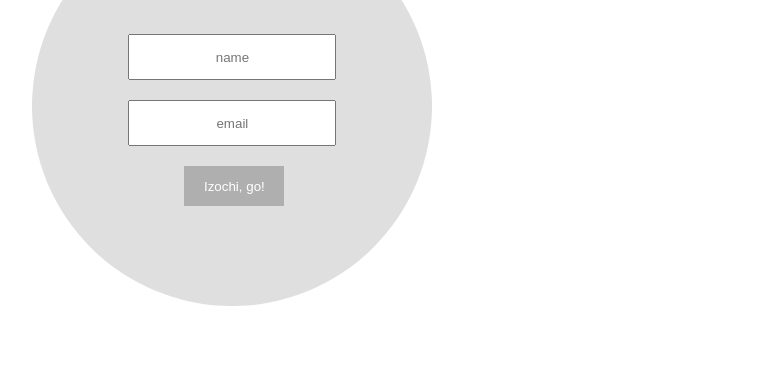
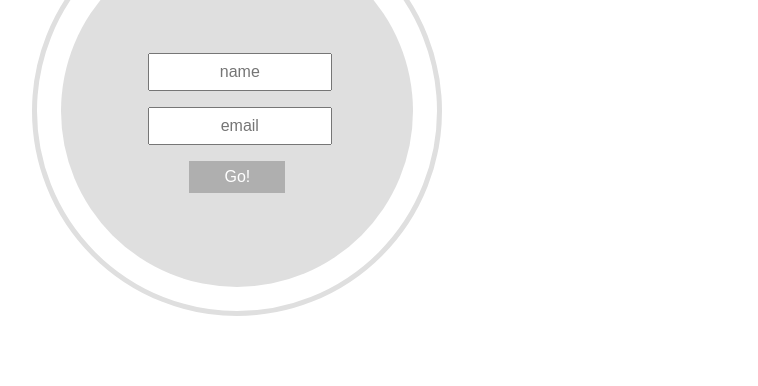
Before and after one commit to izochi/public, a website: page index.html in a window 1280 px wide. Shown: the part 414-800 px from the top of the page, without its empty margins (326-1084 px from the left). Drawn offline with nearby package versions, Linux system fonts and the light colour scheme; some packages are replaced by stand-ins of ours; a web font is replaced by a local one.

Commit message:
Add circle around form

```diff
--- a/pages/login.html
+++ b/pages/login.html
@@ -1,11 +1,11 @@
 <div class="login-container" ng-controller="LoginCtrl">
 <img src=""/>
 <h1 class="login-header"></h1>
-<div class="login-form-container">
-  <form id="form">
+<form id="form">
+  <div class="inputs-container">
     <input class="login-input" name="login-name" placeholder="name">
     <input class="login-input" name="login-email" placeholder="email">
-    <button class="login-input" type="submit">Izochi, go!</button>
-  </form>
+    <button class="login-input" type="submit">Go!</button>
+  </div>
+</form>
 </div>
-</div>
--- a/style/style.css
+++ b/style/style.css
@@ -28,25 +28,39 @@ div .red {
   width: 50vh;
   left: 28%;
   top: 40%;
+  background-color: white;
+  border: 5px solid #dfdfdf;
+  border-radius: 50vh;
+}
+
+.inputs-container {
+  position: relative;
+  margin: 0 auto;
+  top: 3vh;
+  padding: 2vh;
+  display: block;
   background-color: #dfdfdf;
-  border-radius: 300px;
+  height: 40vh;
+  width: 40vh;
+  border-radius: 25vh;
 }
 
 .login-input {
+  font-size: 16px;
   position: relative;
   text-align: center;
   margin: 5%;
   top: 27%;
-  left: 19%;
-  width: 50%;
+  left: 17%;
+  width: 55%;
   height: 10%;
   display: block;
 }
 
 .login-input[type="submit"] {
   position: relative;
-  width: 25%;
-  left: 33%;
+  width: 30%;
+  left: 30%;
   background-color: #afafaf;
   color: white;
   border-style: none;
```
Also changed, not shown: controllers/services.js (+4 -3 lines).
